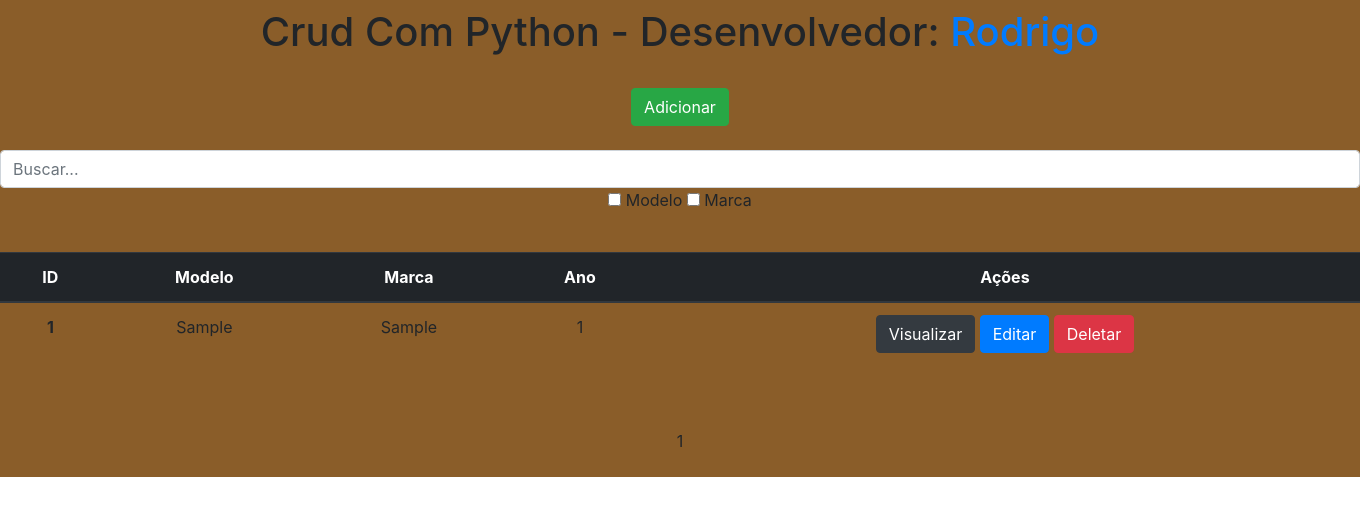
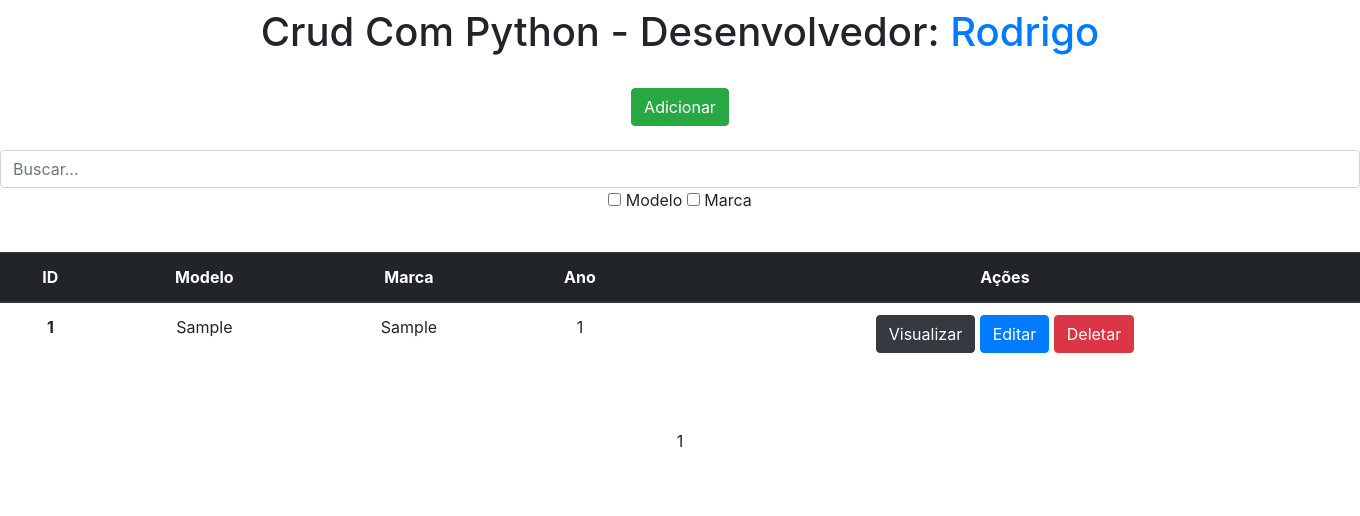
Before and after one commit to rcvdigo/Projeto-Crud-Em-Python, a Django app: page / in a window 1360 px wide. Shown: the top 516 px of the page. Run offline with Django 4.2, Linux system fonts and the light colour scheme; tables that the repository leaves empty hold one stand-in row (values such as "Sample post"); some libraries are stand-ins or nearby versions.

Commit message:
Update main.css

```diff
--- a/appCrud/static/main.css
+++ b/appCrud/static/main.css
@@ -6,11 +6,10 @@ main {
     width: 100%;
 }
 
-/* 480px - 768px = tablet*/
+/* 411px - 768px = celular*/
 @media (min-width: 411px) {
     main {
         width: 100%;
-        background-color: aqua;
     }
 }
 
@@ -18,7 +17,6 @@ main {
 @media (min-width: 800px) {
     main {
         width: 100%;
-        background-color: rgb(41, 138, 62);
     }
 }
 
@@ -26,7 +24,6 @@ main {
 @media (min-width: 1024px) {
     main {
         width: 100%;
-        background-color: rgb(120, 138, 41);
     }
 }
 
@@ -34,6 +31,5 @@ main {
 @media (min-width: 1200px) {
     main {
         width: 100%;
-        background-color: rgb(138, 93, 41);
     }
 }
```
